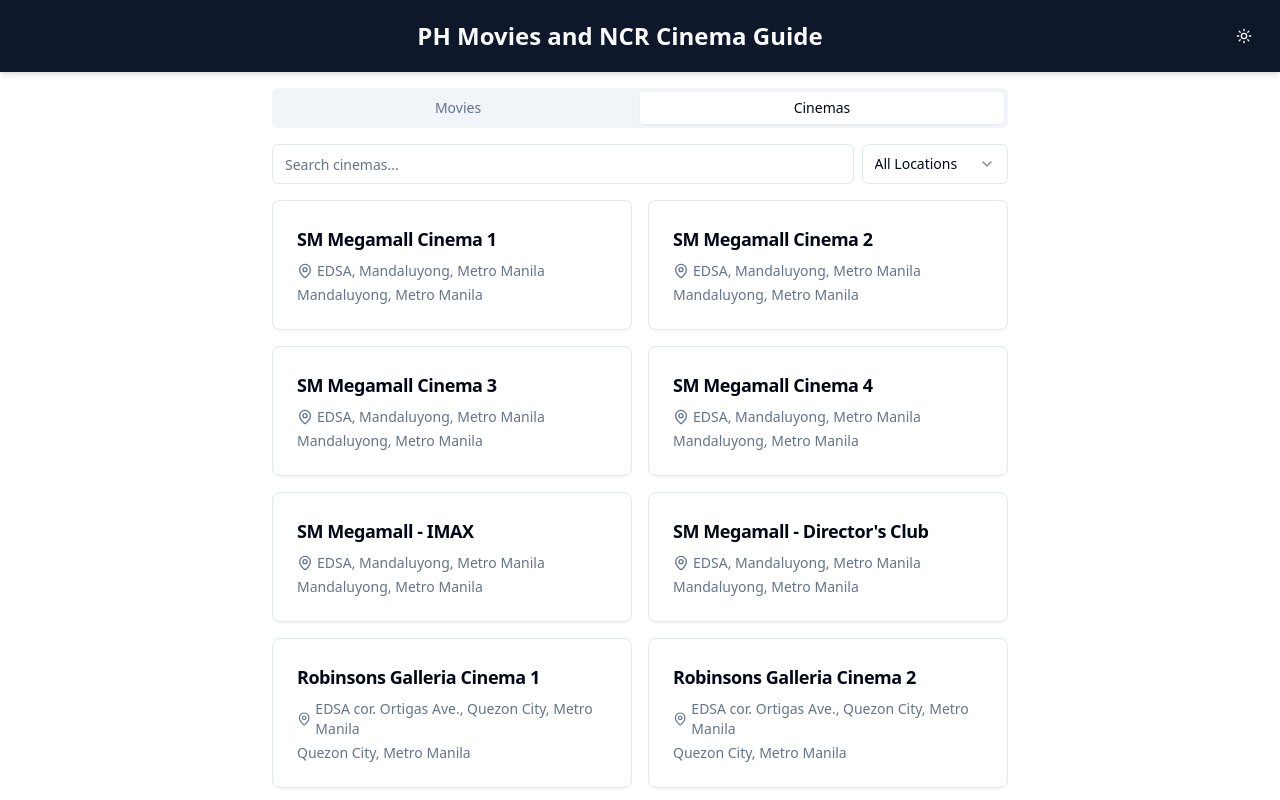
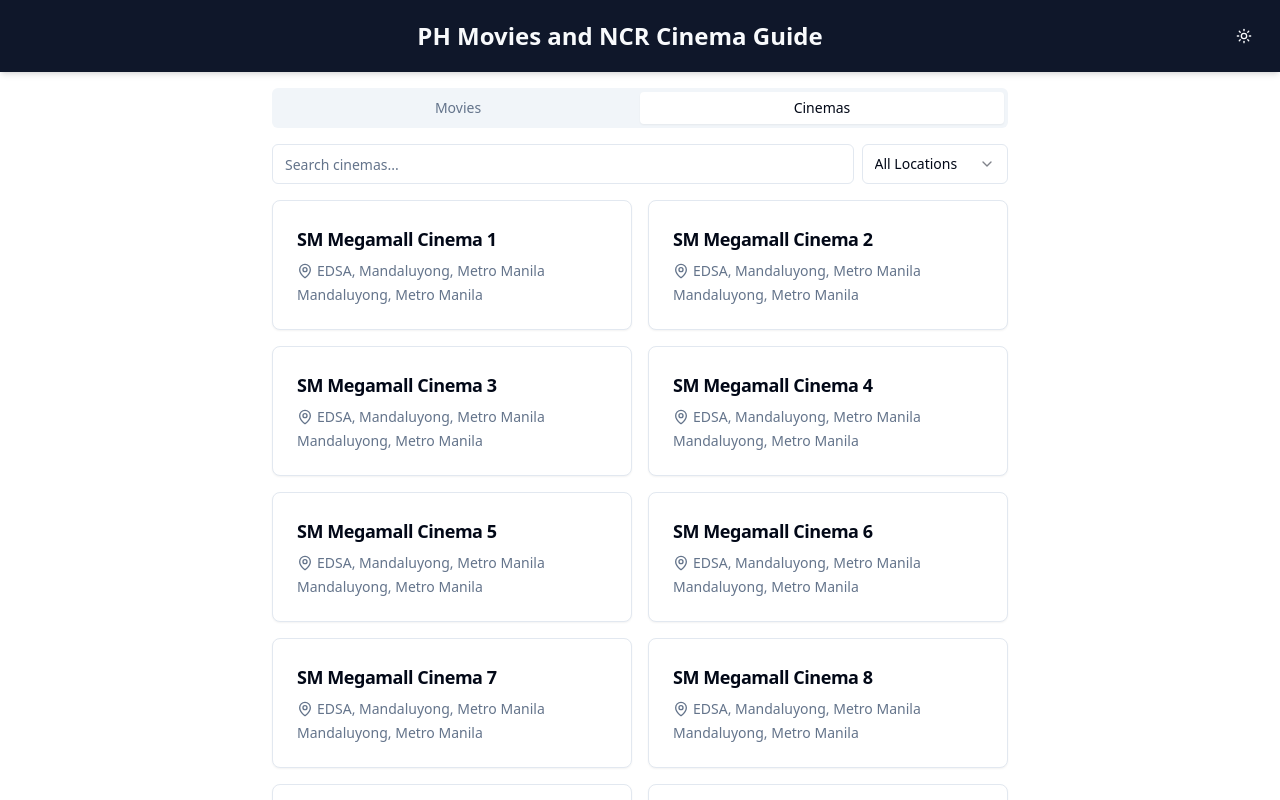
Before and after one commit to emercruzph-dev/curious-tamarin-app1, a React (Vite) app: page /cinemas in a window 1280 px wide. Shown: the top 800 px of the page. Built offline with nearby package versions, Linux system fonts and the light colour scheme.

Commit message:
[dyad] Increased the number of individual cinemas per establishment - wrote 1 file(s)

```diff
--- a/src/data/cinemas.ts
+++ b/src/data/cinemas.ts
@@ -8,7 +8,6 @@ function createNumberedCinemas(
   moviesPlaying: { movieId: string; showtimes: Showtime[] }[]
 ): Cinema[] {
   const numberedCinemas: Cinema[] = [];
-  const moviesPerCinema = Math.ceil(moviesPlaying.length / numCinemas);
 
   for (let i = 0; i < numCinemas; i++) {
     const cinemaId = `${baseCinema.id}-cinema${i + 1}`;
@@ -23,6 +22,7 @@ function createNumberedCinemas(
     }
 
     // Ensure each cinema has at least one movie if available, to avoid empty lists
+    // This also helps if numCinemas is greater than moviesPlaying.length
     if (assignedMovies.length === 0 && moviesPlaying.length > 0) {
       assignedMovies.push(moviesPlaying[i % moviesPlaying.length]);
     }
@@ -47,14 +47,16 @@ export const mockCinemas: Cinema[] = [
       contact: "(02) 8633-5041",
     },
     "SM Megamall",
-    4, // 4 regular cinemas
+    8, // Increased to 8 regular cinemas
     [
       {
         movieId: "m1",
         showtimes: [
           { time: "10:00 AM", type: "2D" },
           { time: "01:30 PM", type: "2D" },
+          { time: "04:00 PM", type: "2D" },
           { time: "07:00 PM", type: "2D" },
+          { time: "09:30 PM", type: "2D" },
         ],
       },
       {
@@ -62,6 +64,7 @@ export const mockCinemas: Cinema[] = [
         showtimes: [
           { time: "11:00 AM", type: "2D" },
           { time: "02:00 PM", type: "2D" },
+          { time: "05:00 PM", type: "2D" },
           { time: "08:00 PM", type: "2D" },
         ],
       },
@@ -71,6 +74,25 @@ export const mockCinemas: Cinema[] = [
           { time: "10:30 AM", type: "2D" },
           { time: "01:00 PM", type: "2D" },
           { time: "04:30 PM", type: "2D" },
+          { time: "07:30 PM", type: "2D" },
+        ],
+      },
+      {
+        movieId: "m4",
+        showtimes: [
+          { time: "12:00 PM", type: "2D" },
+          { time: "03:00 PM", type: "2D" },
+          { time: "06:00 PM", type: "2D" },
+          { time: "09:00 PM", type: "2D" },
+        ],
+      },
+      {
+        movieId: "m5",
+        showtimes: [
+          { time: "10:45 AM", type: "2D" },
+          { time: "01:45 PM", type: "2D" },
+          { time: "04:45 PM", type: "2D" },
+          { time: "07:45 PM", type: "2D" },
         ],
       },
     ]
@@ -118,7 +140,7 @@ export const mockCinemas: Cinema[] = [
       contact: "(02) 8631-8000",
     },
     "Robinsons Galleria",
-    3, // 3 regular cinemas
+    5, // Increased to 5 regular cinemas
     [
       {
         movieId: "m1",
@@ -126,6 +148,7 @@ export const mockCinemas: Cinema[] = [
           { time: "11:30 AM", type: "2D" },
           { time: "02:30 PM", type: "2D" },
           { time: "06:00 PM", type: "2D" },
+          { time: "09:00 PM", type: "2D" },
         ],
       },
       {
@@ -145,6 +168,14 @@ export const mockCinemas: Cinema[] = [
           { time: "09:00 PM", type: "2D" },
         ],
       },
+      {
+        movieId: "m2",
+        showtimes: [
+          { time: "11:00 AM", type: "2D" },
+          { time: "02:00 PM", type: "2D" },
+          { time: "05:00 PM", type: "2D" },
+        ],
+      },
     ]
   ),
 
@@ -157,7 +188,7 @@ export const mockCinemas: Cinema[] = [
       contact: "(02) 7759-8000",
     },
     "Ayala Malls Manila Bay",
-    3, // 3 regular cinemas
+    6, // Increased to 6 regular cinemas
     [
       {
         movieId: "m2",
@@ -165,6 +196,7 @@ export const mockCinemas: Cinema[] = [
           { time: "10:00 AM", type: "2D" },
           { time: "01:00 PM", type: "2D" },
           { time: "04:00 PM", type: "2D" },
+          { time: "07:00 PM", type: "2D" },
         ],
       },
       {
@@ -173,6 +205,7 @@ export const mockCinemas: Cinema[] = [
           { time: "11:00 AM", type: "2D" },
           { time: "02:30 PM", type: "2D" },
           { time: "06:00 PM", type: "2D" },
+          { time: "09:00 PM", type: "2D" },
         ],
       },
       {
@@ -181,6 +214,14 @@ export const mockCinemas: Cinema[] = [
           { time: "10:30 AM", type: "2D" },
           { time: "01:30 PM", type: "2D" },
           { time: "07:30 PM", type: "2D" },
+        ],
+      },
+      {
+        movieId: "m3",
+        showtimes: [
+          { time: "11:15 AM", type: "2D" },
+          { time: "02:15 PM", type: "2D" },
+          { time: "05:15 PM", type: "2D" },
         ],
       },
     ]
@@ -195,13 +236,14 @@ export const mockCinemas: Cinema[] = [
       contact: "(02) 8815-7888",
     },
     "SM Aura Premier",
-    3, // 3 regular cinemas
+    5, // Increased to 5 regular cinemas
     [
       {
         movieId: "m1",
         showtimes: [
           { time: "10:30 AM", type: "2D" },
           { time: "03:30 PM", type: "2D" },
+          { time: "06:30 PM", type: "2D" },
         ],
       },
       {
@@ -210,6 +252,7 @@ export const mockCinemas: Cinema[] = [
           { time: "11:00 AM", type: "2D" },
           { time: "02:00 PM", type: "2D" },
           { time: "05:00 PM", type: "2D" },
+          { time: "08:00 PM", type: "2D" },
         ],
       },
       {
@@ -218,6 +261,13 @@ export const mockCinemas: Cinema[] = [
           { time: "10:00 AM", type: "2D" },
           { time: "01:00 PM", type: "2D" },
           { time: "04:00 PM", type: "2D" },
+        ],
+      },
+      {
+        movieId: "m4",
+        showtimes: [
+          { time: "12:30 PM", type: "2D" },
+          { time: "03:30 PM", type: "2D" },
         ],
       },
     ]
@@ -234,6 +284,7 @@ export const mockCinemas: Cinema[] = [
         movieId: "m1",
         showtimes: [
           { time: "01:00 PM", type: "Director's Club" },
+          { time: "07:00 PM", type: "Director's Club" },
         ],
       },
     ],
@@ -250,6 +301,7 @@ export const mockCinemas: Cinema[] = [
         movieId: "m1",
         showtimes: [
           { time: "06:00 PM", type: "IMAX" },
+          { time: "09:30 PM", type: "IMAX" },
         ],
       },
     ],
@@ -264,13 +316,14 @@ export const mockCinemas: Cinema[] = [
       contact: "(02) 7752-7272",
     },
     "Greenbelt 3",
-    3, // 3 regular cinemas
+    4, // Increased to 4 regular cinemas
     [
       {
         movieId: "m2",
         showtimes: [
           { time: "10:00 AM", type: "2D" },
           { time: "01:00 PM", type: "2D" },
+          { time: "04:00 PM", type: "2D" },
         ],
       },
       {
@@ -279,6 +332,7 @@ export const mockCinemas: Cinema[] = [
           { time: "11:00 AM", type: "2D" },
           { time: "02:00 PM", type: "2D" },
           { time: "05:00 PM", type: "2D" },
+          { time: "08:00 PM", type: "2D" },
         ],
       },
       {
@@ -287,6 +341,13 @@ export const mockCinemas: Cinema[] = [
           { time: "10:30 AM", type: "2D" },
           { time: "01:30 PM", type: "2D" },
           { time: "07:00 PM", type: "2D" },
+        ],
+      },
+      {
+        movieId: "m5",
+        showtimes: [
+          { time: "12:00 PM", type: "2D" },
+          { time: "03:00 PM", type: "2D" },
         ],
       },
     ]
@@ -303,6 +364,7 @@ export const mockCinemas: Cinema[] = [
         movieId: "m2",
         showtimes: [
           { time: "04:00 PM", type: "Director's Club" },
+          { time: "09:00 PM", type: "Director's Club" },
         ],
       },
     ],
@@ -317,7 +379,7 @@ export const mockCinemas: Cinema[] = [
       contact: "(02) 8681-0530",
     },
     "Robinsons Metro East",
-    3, // 3 regular cinemas
+    4, // Increased to 4 regular cinemas
     [
       {
         movieId: "m4",
@@ -325,6 +387,7 @@ export const mockCinemas: Cinema[] = [
           { time: "10:00 AM", type: "2D" },
           { time: "01:00 PM", type: "2D" },
           { time: "04:00 PM", type: "2D" },
+          { time: "07:00 PM", type: "2D" },
         ],
       },
       {
@@ -333,6 +396,7 @@ export const mockCinemas: Cinema[] = [
           { time: "11:00 AM", type: "2D" },
           { time: "02:00 PM", type: "2D" },
           { time: "05:00 PM", type: "2D" },
+          { time: "08:00 PM", type: "2D" },
         ],
       },
       {
@@ -341,6 +405,13 @@ export const mockCinemas: Cinema[] = [
           { time: "10:30 AM", type: "2D" },
           { time: "01:30 PM", type: "2D" },
           { time: "07:00 PM", type: "2D" },
+        ],
+      },
+      {
+        movieId: "m3",
+        showtimes: [
+          { time: "12:00 PM", type: "2D" },
+          { time: "03:00 PM", type: "2D" },
         ],
       },
     ]
@@ -373,6 +444,13 @@ export const mockCinemas: Cinema[] = [
           { time: "05:00 PM", type: "2D" },
         ],
       },
+      {
+        movieId: "m2",
+        showtimes: [
+          { time: "10:30 AM", type: "2D" },
+          { time: "01:30 PM", type: "2D" },
+        ],
+      },
     ]
   ),
 
@@ -385,7 +463,7 @@ export const mockCinemas: Cinema[] = [
       contact: "(02) 8523-7044",
     },
     "SM City Manila",
-    3, // 3 regular cinemas
+    4, // Increased to 4 regular cinemas
     [
       {
         movieId: "m2",
@@ -393,6 +471,7 @@ export const mockCinemas: Cinema[] = [
           { time: "10:30 AM", type: "2D" },
           { time: "01:30 PM", type: "2D" },
           { time: "04:30 PM", type: "2D" },
+          { time: "07:30 PM", type: "2D" },
         ],
       },
       {
@@ -401,6 +480,14 @@ export const mockCinemas: Cinema[] = [
           { time: "11:30 AM", type: "2D" },
           { time: "02:30 PM", type: "2D" },
           { time: "05:30 PM", type: "2D" },
+          { time: "08:30 PM", type: "2D" },
+        ],
+      },
+      {
+        movieId: "m1",
+        showtimes: [
+          { time: "10:00 AM", type: "2D" },
+          { time: "01:00 PM", type: "2D" },
         ],
       },
     ]
@@ -433,6 +520,13 @@ export const mockCinemas: Cinema[] = [
           { time: "05:00 PM", type: "2D" },
         ],
       },
+      {
+        movieId: "m3",
+        showtimes: [
+          { time: "10:30 AM", type: "2D" },
+          { time: "01:30 PM", type: "2D" },
+        ],
+      },
     ]
   ),
 
@@ -463,6 +557,13 @@ export const mockCinemas: Cinema[] = [
           { time: "05:00 PM", type: "2D" },
         ],
       },
+      {
+        movieId: "m4",
+        showtimes: [
+          { time: "10:30 AM", type: "2D" },
+          { time: "01:30 PM", type: "2D" },
+        ],
+      },
     ]
   ),
 
@@ -474,7 +575,7 @@ export const mockCinemas: Cinema[] = [
       contact: "(049) 534-0400",
     },
     "SM City Sta. Rosa",
-    3, // 3 regular cinemas
+    4, // Increased to 4 regular cinemas
     [
       {
         movieId: "m1",
@@ -501,6 +602,13 @@ export const mockCinemas: Cinema[] = [
           { time: "07:00 PM", type: "2D" },
         ],
       },
+      {
+        movieId: "m3",
+        showtimes: [
+          { time: "12:00 PM", type: "2D" },
+          { time: "03:00 PM", type: "2D" },
+        ],
+      },
     ]
   ),
 
@@ -512,7 +620,7 @@ export const mockCinemas: Cinema[] = [
       contact: "(02) 8650-3000",
     },
     "Robinsons Place Antipolo",
-    3, // 3 regular cinemas
+    4, // Increased to 4 regular cinemas
     [
       {
         movieId: "m3",
@@ -536,6 +644,13 @@ export const mockCinemas: Cinema[] = [
           { time: "10:30 AM", type: "2D" },
           { time: "01:30 PM", type: "2D" },
           { time: "07:00 PM", type: "2D" },
+        ],
+      },
+      {
+        movieId: "m5",
+        showtimes: [
+          { time: "12:00 PM", type: "2D" },
+          { time: "03:00 PM", type: "2D" },
         ],
       },
     ]
@@ -587,7 +702,7 @@ export const mockCinemas: Cinema[] = [
       contact: "(044) 933-2000",
     },
     "SM City Marilao",
-    3, // 3 regular cinemas
+    4, // Increased to 4 regular cinemas
     [
       {
         movieId: "m2",
@@ -611,6 +726,13 @@ export const mockCinemas: Cinema[] = [
           { time: "10:30 AM", type: "2D" },
           { time: "01:30 PM", type: "2D" },
           { time: "07:00 PM", type: "2D" },
+        ],
+      },
+      {
+        movieId: "m3",
+        showtimes: [
+          { time: "12:00 PM", type: "2D" },
+          { time: "03:00 PM", type: "2D" },
         ],
       },
     ]
@@ -698,7 +820,7 @@ export const mockCinemas: Cinema[] = [
       contact: "(046) 416-0000",
     },
     "SM City Dasmariñas",
-    3, // 3 regular cinemas
+    4, // Increased to 4 regular cinemas
     [
       {
         movieId: "m5",
@@ -722,6 +844,13 @@ export const mockCinemas: Cinema[] = [
           { time: "10:30 AM", type: "2D" },
           { time: "01:30 PM", type: "2D" },
           { time: "07:00 PM", type: "2D" },
+        ],
+      },
+      {
+        movieId: "m1",
+        showtimes: [
+          { time: "12:00 PM", type: "2D" },
+          { time: "03:00 PM", type: "2D" },
         ],
       },
     ]
```
